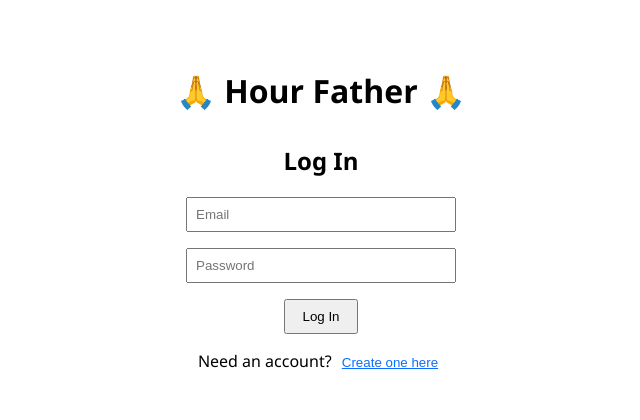
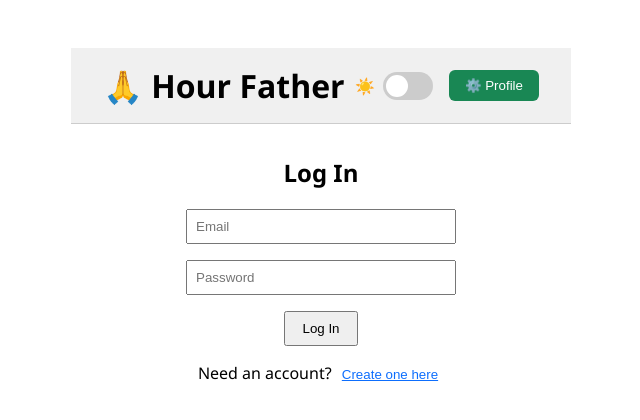
Before and after one commit to harrisbradley/hour-father, a React (Create React App) app: page / in a window 1280 px wide. Shown: the top 420 px of the page, without its empty margins (319-959 px from the left). Built offline with nearby package versions, Linux system fonts and the light colour scheme; no server answers.

Commit message:
added header component

```diff
--- a/src/App.js
+++ b/src/App.js
@@ -17,6 +17,7 @@ import PrayerStreak from "./components/PrayerStreak";
 import PrayerMap from "./components/PrayerMap";
 import UserProfile from "./components/UserProfile";
 import OurFatherModal from "./components/OurFatherModal";
+import Header from "./components/Header";
 
 // ⚛️ React tools
 import { useState, useEffect } from "react";
@@ -79,7 +80,10 @@ function App() {
   return (
     <>
       <div style={getContainerStyles(darkMode)}>
-        <h1>🙏 Hour Father 🙏</h1>
+        <Header
+          onToggleProfile={() => setShowProfile(true)}
+          userName={userProfile?.name}
+        />
 
         {/* 🔧 Top-right: Theme switch + Profile button */}
         {user && (
--- /dev/null
+++ b/src/components/Header.js
@@ -0,0 +1,71 @@
+// src/components/Header.js
+import { useTheme } from "../ThemeContext";
+
+function Header({ onToggleProfile, userName }) {
+  const { darkMode, toggleTheme } = useTheme();
+
+  return (
+    <header
+      style={{
+        display: "flex",
+        justifyContent: "space-between",
+        alignItems: "center",
+        padding: "1rem 2rem",
+        backgroundColor: darkMode ? "#1e1e1e" : "#f0f0f0",
+        color: darkMode ? "#fff" : "#000",
+        borderBottom: darkMode ? "1px solid #444" : "1px solid #ccc",
+      }}
+    >
+      <h1 style={{ margin: 0 }}>🙏 Hour Father</h1>
+
+      <div style={{ display: "flex", alignItems: "center", gap: "1rem" }}>
+        {/* 🌙 Custom toggle switch */}
+        <label style={{ display: "flex", alignItems: "center", gap: "0.5rem" }}>
+          <span>{darkMode ? "🌙" : "☀️"}</span>
+          <div
+            onClick={toggleTheme}
+            style={{
+              width: "50px",
+              height: "28px",
+              backgroundColor: darkMode ? "#0d6efd" : "#ccc",
+              borderRadius: "14px",
+              position: "relative",
+              cursor: "pointer",
+              transition: "background-color 0.3s ease",
+            }}
+          >
+            <div
+              style={{
+                width: "22px",
+                height: "22px",
+                backgroundColor: "#fff",
+                borderRadius: "50%",
+                position: "absolute",
+                top: "3px",
+                left: darkMode ? "25px" : "3px",
+                transition: "left 0.3s ease",
+              }}
+            />
+          </div>
+        </label>
+
+        {/* ⚙️ Profile Button */}
+        <button
+          onClick={onToggleProfile}
+          style={{
+            backgroundColor: "#198754",
+            color: "#fff",
+            border: "none",
+            padding: "0.5rem 1rem",
+            borderRadius: "6px",
+            cursor: "pointer",
+          }}
+        >
+          ⚙️ {userName || "Profile"}
+        </button>
+      </div>
+    </header>
+  );
+}
+
+export default Header;
```
